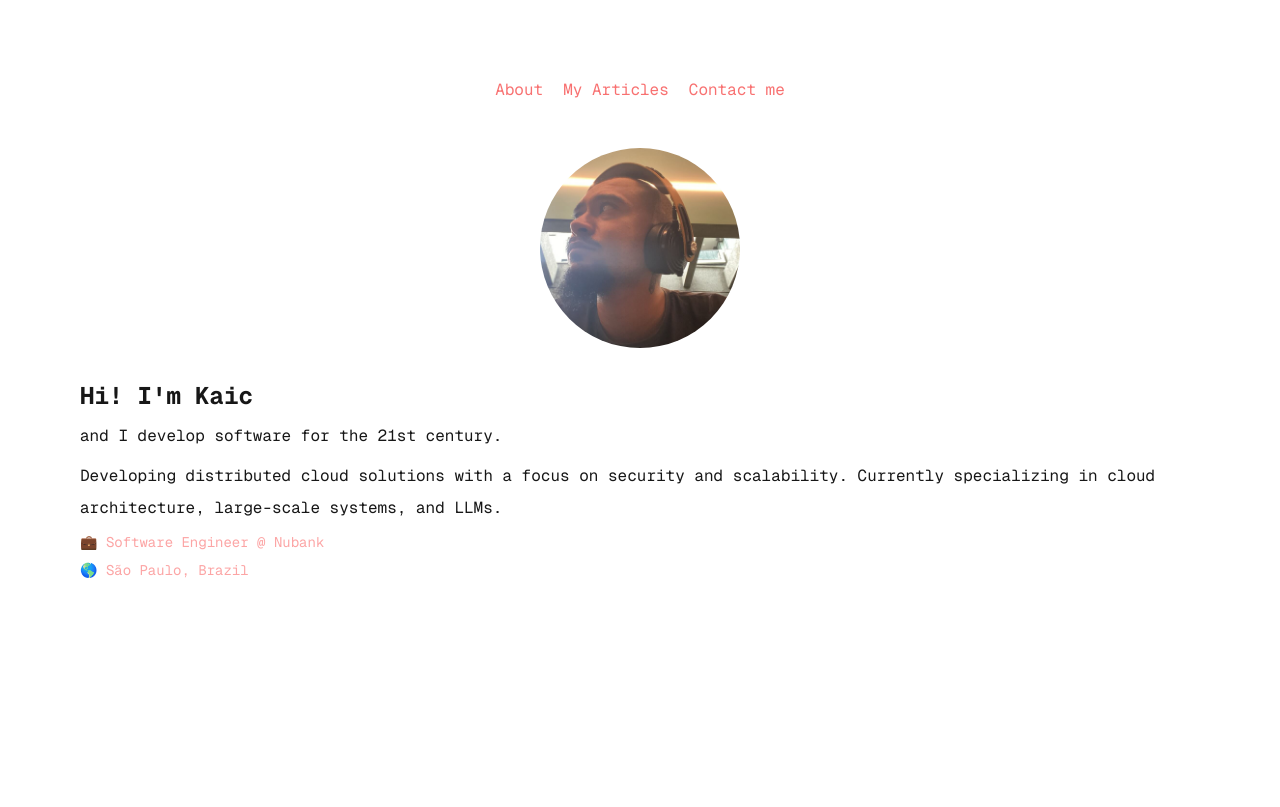
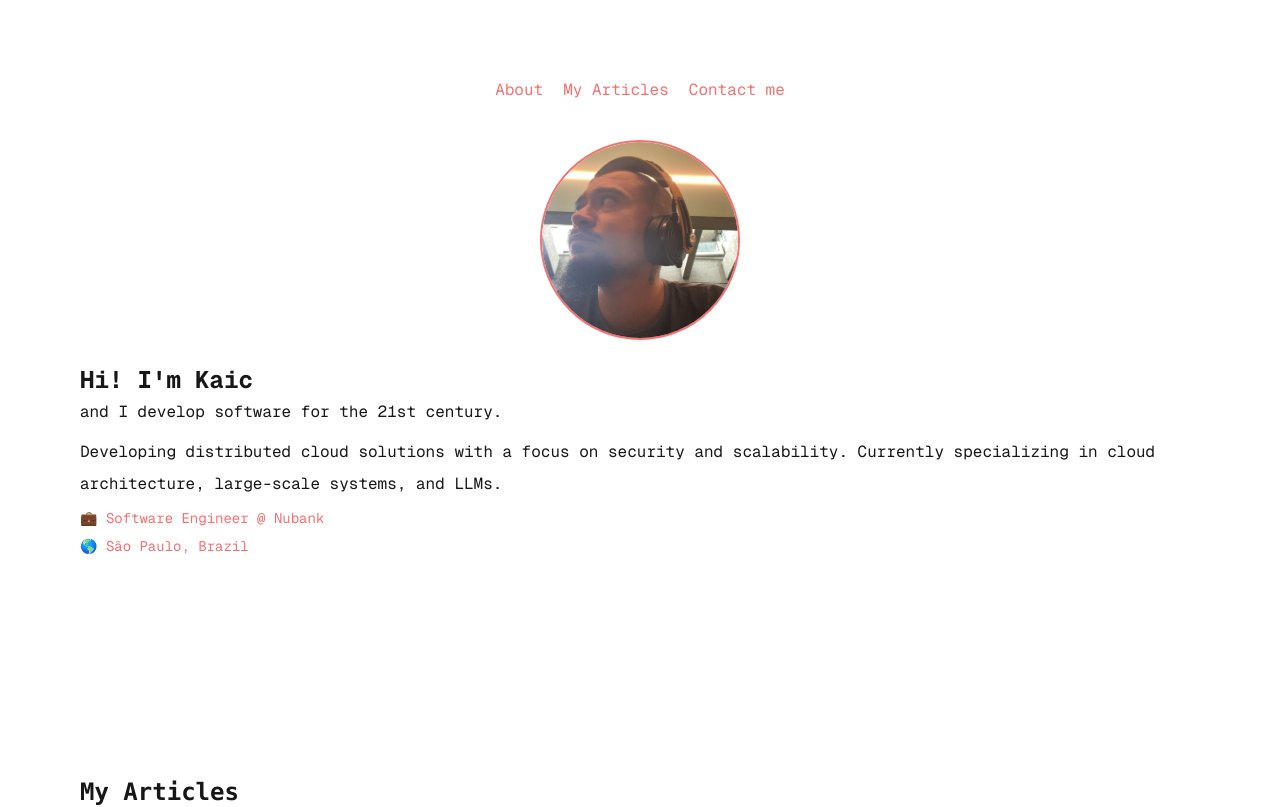
Before and after one commit to kaic/kaic.github.io, a Next.js app: page / in a window 1280 px wide. Shown: the top 807 px of the page. Built offline with nearby package versions, Linux system fonts and the light colour scheme.

Commit message:
fix: general color and spacing changes

```diff
--- a/src/app/Contact/contact.tsx
+++ b/src/app/Contact/contact.tsx
@@ -12,7 +12,6 @@ const SocialLinks = [
       </svg>
     ),
     url: 'mailto:kaicbento@outlook.com',
-    bgColor: 'bg-red-800'
   },
   {
     name: 'GitHub',
@@ -22,7 +21,6 @@ const SocialLinks = [
       </svg>
     ),
     url: 'https://github.com/kaic',
-    bgColor: 'bg-red-800'
   },
   {
     name: 'LinkedIn',
@@ -32,7 +30,6 @@ const SocialLinks = [
       </svg>
     ),
     url: 'https://linkedin.com/in/kaicbento',
-    bgColor: 'bg-red-800'
   }
 ];
 
@@ -53,7 +50,7 @@ export const Contact = () => {
                 rel="noopener noreferrer"
                 className="flex items-center space-x-2 text-white hover:opacity-80 transition-opacity"
               >
-                <div className={`${link.bgColor} p-1 rounded`}>
+                <div className={'bg-red-500 p-1 rounded'}>
                   {link.icon}
                 </div>
                 <span className="font-mono text-sm sm:text-base">{`${link.name} : ${sanitizeString(link.url)}`}</span>
--- a/src/app/Footer/Footer.tsx
+++ b/src/app/Footer/Footer.tsx
@@ -22,7 +22,7 @@ export const Footer = () => {
           rel="noopener noreferrer"
           className="text-white hover:opacity-80 transition-opacity"
         >
-          <p className="font-mono text-sm sm:text-base text-red-300">{`${SOUCE_CODE_LINK.name} : ${sanitizeString(SOUCE_CODE_LINK.url)}`}</p>
+          <p className="font-mono text-base text-red-400">{`${sanitizeString(SOUCE_CODE_LINK.url)}`}</p>
         </a>
       </div>
         <div className='mt-3'>
--- a/src/app/Main/Main.tsx
+++ b/src/app/Main/Main.tsx
@@ -5,16 +5,16 @@ import { Intro } from './components/Intro';
 
 export const Main = () => {
   return (
-    <div className='grid grid-rows-[20px_1fr_20px] items-center justify-items-center p-8 pb-10 gap-12 sm:p-20'>
+    <div className='grid grid-rows-[20px_1fr_20px] items-center justify-items-center p-8 pb-4 pt-10 gap-10 sm:p-20'>
       <Nav />
-      <main className='flex flex-col gap-8 row-start-2 items-center sm:items-start'>
+      <main className='flex flex-col gap-2 row-start-2 items-center sm:items-start'>
         <Image
           src='/avatar.jpg'
           alt='My photo'
           width={200}
           height={168}
           priority
-          className='rounded-full sm:self-center'
+          className='rounded-full sm:self-center border-2 border-red-400 mb-4'
         />
         <Intro />
       </main>
--- a/src/app/Main/components/Intro.tsx
+++ b/src/app/Main/components/Intro.tsx
@@ -4,7 +4,7 @@ export const Intro = () => {
   const t = useTranslations('Home.Main');
   return (
     <ul className='list-inside sm:text-left font-[family-name:var(--font-geist-mono)] xs:max-w-[40vw]'>
-      <li className='mb-2 text-2xl font-bold'>
+      <li className='text-2xl font-bold'>
         <p>{t('header.title')}</p>
       </li>
       <li className='mb-2 text-base leading-loose'>
@@ -14,12 +14,12 @@ export const Intro = () => {
         <p>{t('header.description')}</p>
       </li>
       <li className='mb-2 text-sm'>
-        <p className='text-red-300'>
+        <p className='text-red-400'>
           💼 {t('header.job.role')} @ {t('header.job.company')}
         </p>
       </li>
-      <li className='mb-2 text-sm'>
-        <p className='text-red-300'>
+      <li className='text-sm'>
+        <p className='text-red-400'>
           🌎 {t('header.location')}
         </p>
       </li>
```
